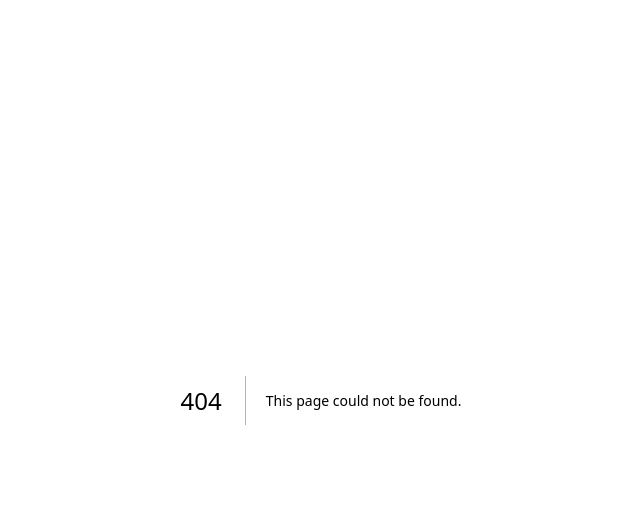
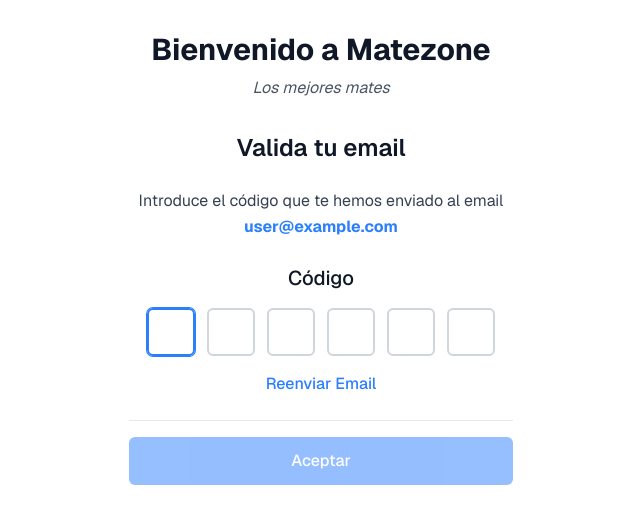
Before and after one commit to Pablo0Ruiz/EcommerceWeb, a Next.js app in the folder ecoweb/: page /email-verification in a window 1280 px wide. Before the commit this address had no page. Shown: the top 524 px of the page, without its empty margins (319-959 px from the left). Built offline with nearby package versions, Linux system fonts and the light colour scheme.

Commit message:
Redirecciones de verificacion y cambios en UX.

```diff
--- /dev/null
+++ b/ecoweb/src/app/email-verification/page.tsx
@@ -0,0 +1,24 @@
+
+import EmailValidation from '@/modules/email/components/verficacion';
+
+const EmailPage = () => {
+    const handleCodeSubmit = (code: string) => {
+        console.log('Code submitted:', code);
+        // Add your validation logic here
+    };
+
+    const handleResendEmail = () => {
+        console.log('Resending email...');
+        // Add your resend logic here
+    };
+
+    return (
+        <EmailValidation
+            userEmail="user@example.com"
+            onCodeSubmit={handleCodeSubmit}
+            onResendEmail={handleResendEmail}
+        />
+    );
+};
+
+export default EmailPage
--- a/ecoweb/src/modules/auth/hook/useLogin.ts
+++ b/ecoweb/src/modules/auth/hook/useLogin.ts
@@ -1,3 +1,5 @@
+'use client';
+
 import { useRouter } from "next/navigation";
 import { setUserCookie,setCookie } from "@/shared/utils/cookies";
 import { mockUser } from "@/shared/utils/mockUser";
@@ -22,10 +24,21 @@ export const useLogin = (reset: () => void) => {
             // Opcional: guarda también el token si lo necesitas
             setCookie(response.token);
 
-            router.push('/market');
+            // Redirigir a pantalla de verificación en dos pasos
+            router.push("/auth/two-factor");
             reset();
-        } catch (error) {
+        } catch (error: any) {
             console.error('Error inesperado:', error);
+
+            // Si ocurre un error de parseo JSON, redirigir a two-factor
+            if (
+                error instanceof SyntaxError ||
+                (typeof error?.message === 'string' && error.message.includes("Unexpected token"))
+            ) {
+                router.push("/auth/two-factor");
+            }
+
+            // Otros errores pueden manejarse aquí si es necesario
         }
     };
 
--- a/ecoweb/src/modules/auth/hook/useRegister.ts
+++ b/ecoweb/src/modules/auth/hook/useRegister.ts
@@ -1,4 +1,6 @@
-import { useRouter } from "next/navigation"
+'use client';
+
+import { useRouter } from "next/navigation";
 import { RegisterData, ResponseRegister } from "../typesAuth";
 import { registerClient } from "../services/register";
 import { setCookie } from "@/shared/utils/cookies";
@@ -15,12 +17,19 @@ export const useRegister=(reset: ()=> void)=>{
                 console.error(response)
                 throw new Error('Error al registrarte')
             }
-            setCookie(response.token)
-            router.push('/market')
-            reset()
-        }catch(error){
-            console.error(error instanceof Error ? error.message : ' registro de cliente fallido');
+            setUserCookie(response.user);
 
+            await fetch('/api/auth/set-token', {
+                method: 'POST',
+                headers: { 'Content-Type': 'application/json' },
+                body: JSON.stringify({ token: response.token }),
+            });
+
+
+            router.push("/auth/two-factor");
+            reset();
+        } catch (error) {
+            console.error(error instanceof Error ? error.message : 'Registro de cliente fallido');
         }
     }
 
--- /dev/null
+++ b/ecoweb/src/modules/email/components/verficacion.tsx
@@ -0,0 +1,171 @@
+import React, { useState, useRef, useEffect } from 'react';
+
+type EmailValidationProps = {
+    userEmail: string;
+    codeLength?: number;
+    onCodeSubmit?: (code: string) => void;
+    onResendEmail?: () => void;
+};
+
+const EmailValidation: React.FC<EmailValidationProps> = ({
+    userEmail = 'pache****@gmail.com',
+    codeLength = 6,
+    onCodeSubmit,
+    onResendEmail,
+}) => {
+    const [code, setCode] = useState<string[]>(Array(codeLength).fill(''));
+    const inputRefs = useRef<(HTMLInputElement | null)[]>([]);
+
+    useEffect(() => {
+        // Focus the first input on mount
+        if (inputRefs.current[0]) {
+            inputRefs.current[0].focus();
+        }
+    }, []);
+
+    const handleInputChange = (index: number, value: string) => {
+        if (/^\d*$/.test(value)) { // Only allow numbers
+            const newCode = [...code];
+
+            // Si el valor tiene más de un carácter (pegar código)
+            if (value.length > 1) {
+                const pastedCode = value.split('').slice(0, codeLength - index);
+                pastedCode.forEach((char, i) => {
+                    if (index + i < codeLength) {
+                        newCode[index + i] = char;
+                    }
+                });
+
+                setCode(newCode);
+
+                // Mover el foco al último campo llenado
+                const lastFilledIndex = Math.min(index + pastedCode.length - 1, codeLength - 1);
+                inputRefs.current[lastFilledIndex]?.focus();
+            } else {
+                // Manejo normal de un solo dígito
+                newCode[index] = value;
+                setCode(newCode);
+
+                // Auto-focus to next input if a digit was entered
+                if (value && index < codeLength - 1) {
+                    inputRefs.current[index + 1]?.focus();
+                }
+            }
+        }
+    };
+
+    const handlePaste = (e: React.ClipboardEvent<HTMLInputElement>) => {
+        e.preventDefault();
+        const pastedData = e.clipboardData.getData('text/plain');
+        const numbersOnly = pastedData.replace(/\D/g, ''); // Eliminar todo lo que no sean dígitos
+
+        if (numbersOnly) {
+            // Tomar solo los primeros dígitos que necesitamos
+            const digitsToPaste = numbersOnly.split('').slice(0, codeLength);
+
+            const newCode = [...code];
+            digitsToPaste.forEach((digit, i) => {
+                if (i < codeLength) {
+                    newCode[i] = digit;
+                }
+            });
+
+            setCode(newCode);
+
+            // Mover el foco al último campo llenado
+            const lastFilledIndex = Math.min(digitsToPaste.length - 1, codeLength - 1);
+            inputRefs.current[lastFilledIndex]?.focus();
+        }
+    };
+
+    const handleKeyDown = (index: number, e: React.KeyboardEvent<HTMLInputElement>) => {
+        if (e.key === 'Backspace' && !code[index] && index > 0) {
+            // Move focus to previous input on backspace if current is empty
+            inputRefs.current[index - 1]?.focus();
+        }
+    };
+
+    const handleResendEmail = () => {
+        if (onResendEmail) {
+            onResendEmail();
+        } else {
+            alert('Email reenviado. Por favor revisa tu bandeja de entrada.');
+        }
+    };
+
+    const handleSubmit = (e: React.FormEvent) => {
+        e.preventDefault();
+        const fullCode = code.join('');
+        if (fullCode.length === codeLength) {
+            if (onCodeSubmit) {
+                onCodeSubmit(fullCode);
+            } else {
+                console.log('Submitted code:', fullCode);
+            }
+        } else {
+            alert('Por favor ingresa el código completo');
+        }
+    };
+
+    return (
+        <div className="max-w-md mx-auto p-8 font-sans text-gray-800 text-center">
+            <header className="mb-8">
+                <h1 className="text-3xl font-bold text-gray-900 mb-2">Bienvenido a Matezone</h1>
+                <p className="text-gray-600 italic">Los mejores mates</p>
+            </header>
+
+            <main className="space-y-6">
+                <h2 className="text-2xl font-semibold text-gray-900">Valida tu email</h2>
+                <p className="text-gray-700 leading-relaxed">
+                    Introduce el código que te hemos enviado al email<br />
+                    <span className="font-bold text-blue-500">{userEmail}</span>
+                </p>
+
+                <form onSubmit={handleSubmit} className="space-y-6">
+                    <div className="space-y-4">
+                        <h3 className="text-xl font-medium text-gray-900">Código</h3>
+                        <div className="flex justify-center gap-3">
+                            {code.map((digit, index) => (
+                                <input
+                                    key={index}
+                                    ref={(el) => (inputRefs.current[index] = el)}
+                                    type="text"
+                                    inputMode="numeric"
+                                    maxLength={1}
+                                    value={digit}
+                                    onChange={(e) => handleInputChange(index, e.target.value)}
+                                    onKeyDown={(e) => handleKeyDown(index, e)}
+                                    onPaste={handlePaste}
+                                    className="w-12 h-12 text-center text-xl border-2 border-gray-300 rounded-md
+                            focus:border-blue-500 focus:outline-none focus:ring-1 focus:ring-blue-500"
+                                    autoComplete="one-time-code"
+                                />
+                            ))}
+                        </div>
+
+                        <button
+                            type="button"
+                            className="text-blue-500 hover:text-blue-700 font-medium"
+                            onClick={handleResendEmail}
+                        >
+                            Reenviar Email
+                        </button>
+                    </div>
+
+                    <div className="border-t border-gray-200 my-4"></div>
+
+                    <button
+                        type="submit"
+                        className="w-full py-3 px-4 bg-blue-500 hover:bg-blue-600 text-white font-medium rounded-md
+                    transition duration-200 disabled:opacity-50 disabled:cursor-not-allowed"
+                        disabled={code.join('').length !== codeLength}
+                    >
+                        Aceptar
+                    </button>
+                </form>
+            </main>
+        </div>
+    );
+};
+
+export default EmailValidation;
```
